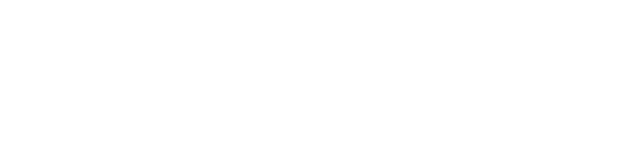
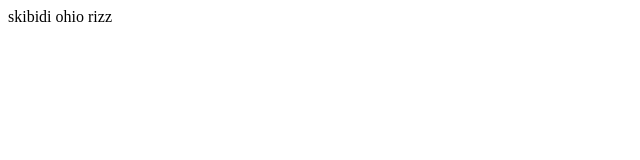
Before and after one commit to jeyysiii/skibidi, a plain HTML site: page index.html in a window 1280 px wide. Shown: the whole page, without its empty margins (0-640 px from the left). Drawn offline with Linux system fonts and the light colour scheme.

Commit message:
Update index.html

```diff
--- a/index.html
+++ b/index.html
@@ -11,6 +11,6 @@
       <link rel="icon" href="icon.png" type="image/gif">
     </head>
     <body>
-      <!-- Place content here -->
+      skibidi ohio rizz
     </body>
   </html>
```
